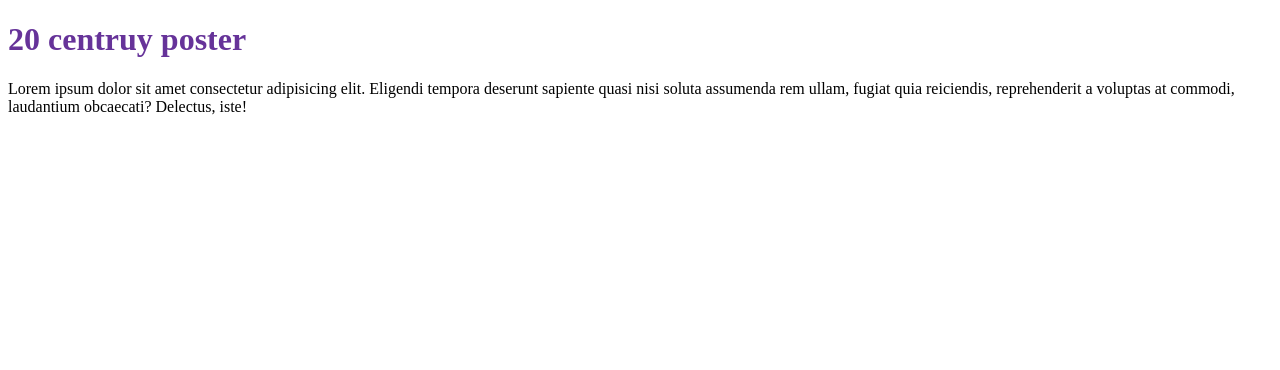
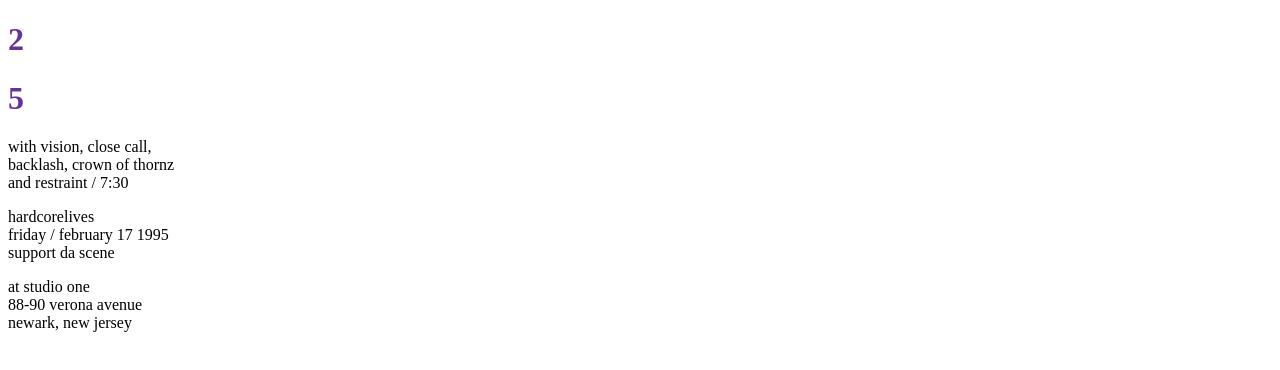
Before and after one commit to LeslieWebb/Poster-Project, a plain HTML site: page index.html in a window 1280 px wide. Drawn offline with Linux system fonts and the light colour scheme.

Commit message:
poster basic contents

```diff
--- a/index.html
+++ b/index.html
@@ -8,8 +8,10 @@
     <title>Document</title>
 </head>
 <body>
-    <h1>20 centruy poster</h1>
-    <p>Lorem ipsum dolor sit amet consectetur adipisicing elit. Eligendi tempora deserunt sapiente quasi nisi soluta assumenda rem ullam, fugiat quia reiciendis, reprehenderit a voluptas at commodi, laudantium obcaecati? Delectus, iste!
-    </p>
+    <h1 class="two">2</h1>
+    <h1 class="five">5</h1>
+    <p class="left">with vision, close call,<br>backlash, crown of thornz <br>and restraint / 7:30</p>
+    <p class="middle">hardcorelives<br>friday / february 17 1995 <br>support da scene</p>
+    <p class="right">at studio one <br>88-90 verona avenue <br>newark, new jersey</p>
 </body>
 </html>
```
